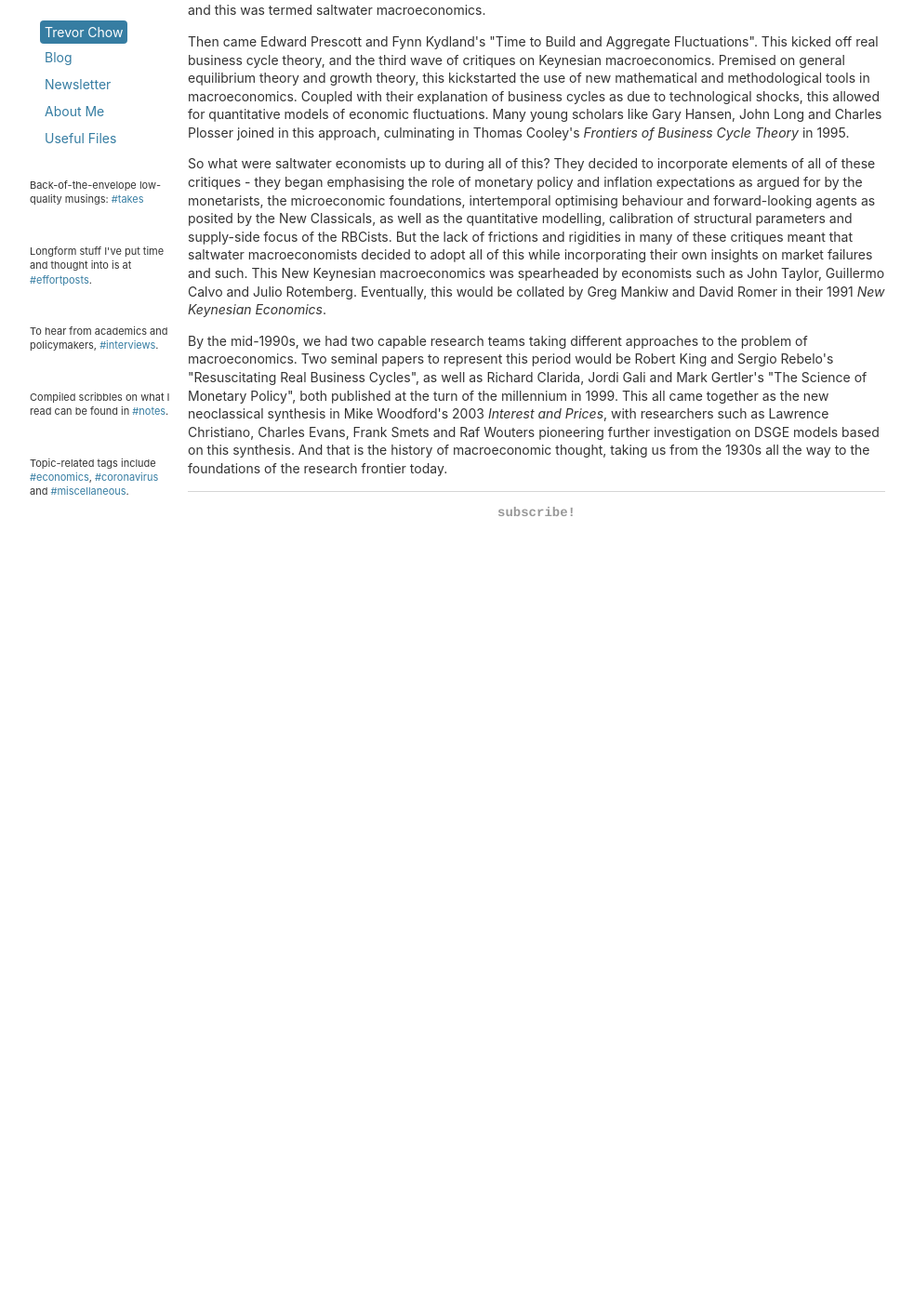
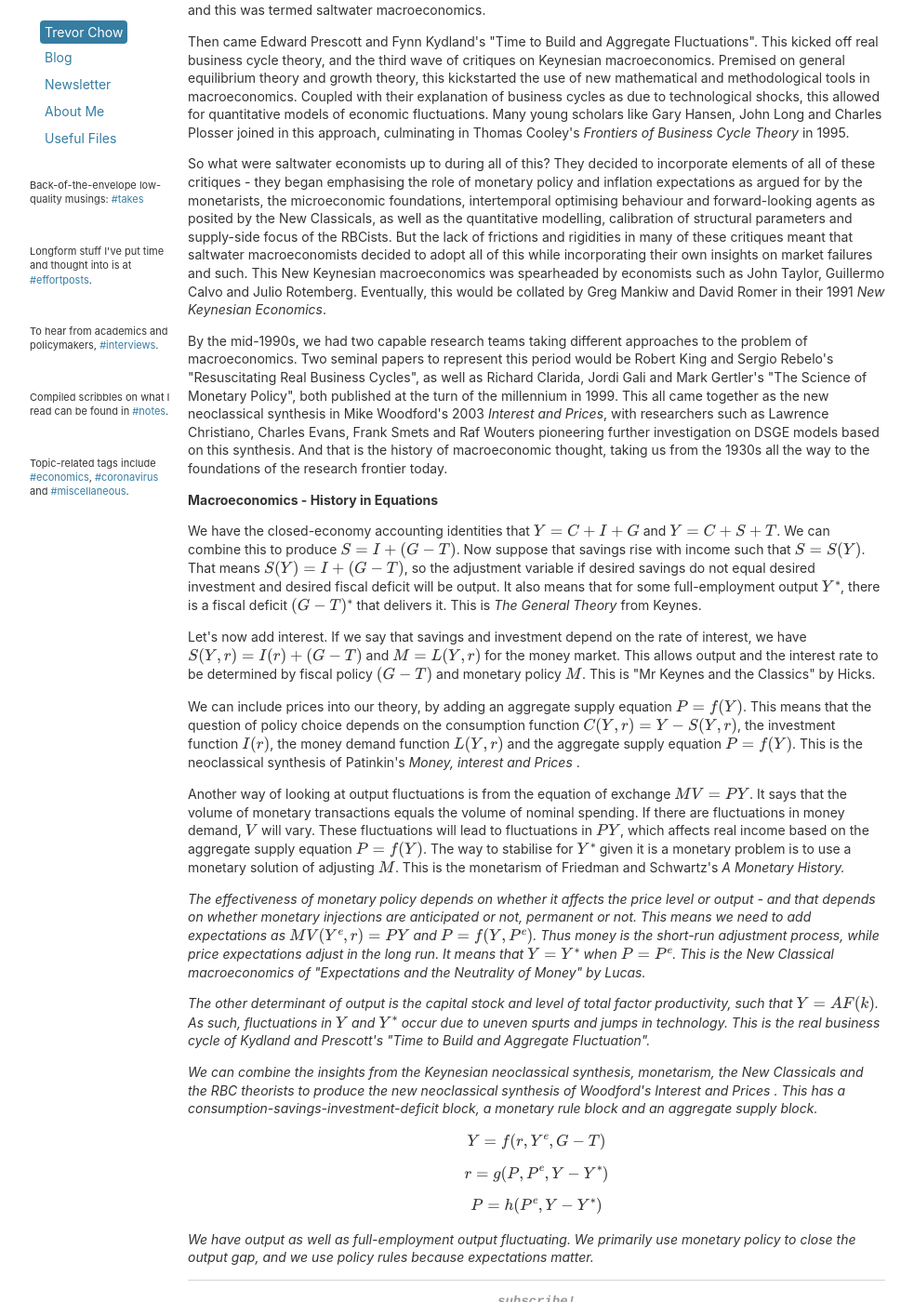
Before and after one commit to tmychow/tmychow.github.io, a Jekyll site: the page built from whereistand/index.html, in a window 1280 px wide and 1400 px high, scrolled down 3444 px. Shown: the whole window at 93% size, without its empty margins (28-1011 px from the left). Built offline with Jekyll 4.4.1, drawn with Linux system fonts in a browser that asks for light colours; formulas are drawn with MathJax 3; before the commit the page ends 4017 px from its top, so only the background shows below that.

Commit message:
Update index.html

```diff
--- a/whereistand/index.html
+++ b/whereistand/index.html
@@ -53,4 +53,13 @@ title: Where I Stand
 	<p> Then came Edward Prescott and Fynn Kydland's "Time to Build and Aggregate Fluctuations". This kicked off real business cycle theory, and the third wave of critiques on Keynesian macroeconomics. Premised on general equilibrium theory and growth theory, this kickstarted the use of new mathematical and methodological tools in macroeconomics. Coupled with their explanation of business cycles as due to technological shocks, this allowed for quantitative models of economic fluctuations. Many young scholars like Gary Hansen, John Long and Charles Plosser joined in this approach, culminating in Thomas Cooley's <i>Frontiers of Business Cycle Theory</i> in 1995. </p>
 	<p> So what were saltwater economists up to during all of this? They decided to incorporate elements of all of these critiques - they began emphasising the role of monetary policy and inflation expectations as argued for by the monetarists, the microeconomic foundations, intertemporal optimising behaviour and forward-looking agents as posited by the New Classicals, as well as the quantitative modelling, calibration of structural parameters and supply-side focus of the RBCists. But the lack of frictions and rigidities in many of these critiques meant that saltwater macroeconomists decided to adopt all of this while incorporating their own insights on market failures and such. This New Keynesian macroeconomics was spearheaded by economists such as John Taylor, Guillermo Calvo and Julio Rotemberg. Eventually, this would be collated by Greg Mankiw and David Romer in their 1991 <i>New Keynesian Economics</i>. </p>
 	<p> By the mid-1990s, we had two capable research teams taking different approaches to the problem of macroeconomics. Two seminal papers to represent this period would be Robert King and Sergio Rebelo's "Resuscitating Real Business Cycles", as well as Richard Clarida, Jordi Gali and Mark Gertler's "The Science of Monetary Policy", both published at the turn of the millennium in 1999. This all came together as the new neoclassical synthesis in Mike Woodford's 2003 <i>Interest and Prices</i>, with researchers such as Lawrence Christiano, Charles Evans, Frank Smets and Raf Wouters pioneering further investigation on DSGE models based on this synthesis. And that is the history of macroeconomic thought, taking us from the 1930s all the way to the foundations of the research frontier today. </p>
+
+	<p><strong>Macroeconomics - History in Equations</strong></p>
+	<p> We have the closed-economy accounting identities that \( Y= C+ I + G \) and \( Y= C+ S + T \). We can combine this to produce \( S = I + (G - T) \). Now suppose that savings rise with income such that \( S = S(Y) \). That means \( S(Y) = I + (G - T) \), so the adjustment variable if desired savings do not equal desired investment and desired fiscal deficit will be output. It also means that for some full-employment output \( Y^* \), there is a fiscal deficit \( (G-T)^* \) that delivers it. This is <i>The General Theory</i> from Keynes. </p>
+	<p> Let's now add interest. If we say that savings and investment depend on the rate of interest, we have \( S(Y,r) = I(r) + (G-T) \) and \( M = L(Y,r) \) for the money market. This allows output and the interest rate to be determined by fiscal policy \( (G-T) \) and monetary policy \( M \). This is "Mr Keynes and the Classics" by Hicks. </p>
+	<p> We can include prices into our theory, by adding an aggregate supply equation \( P = f(Y) \). This means that the question of policy choice depends on the consumption function \( C(Y,r)= Y - S(Y,r) \), the investment function \( I(r) \), the money demand function \( L(Y,r) \) and the aggregate supply equation \( P = f(Y) \). This is the neoclassical synthesis of Patinkin's <i> Money, interest and Prices </i>. </p>
+	<p> Another way of looking at output fluctuations is from the equation of exchange \( MV=PY \). It says that the volume of monetary transactions equals the volume of nominal spending. If there are fluctuations in money demand, \( V \) will vary. These fluctuations will lead to fluctuations in \( PY \), which affects real income based on the aggregate supply equation \( P=f(Y) \). The way to stabilise for \( Y^*\) given it is a monetary problem is to use a monetary solution of adjusting \( M \). This is the monetarism of Friedman and Schwartz's <i> A Monetary History<i/>. </p>
+	<p> The effectiveness of monetary policy depends on whether it affects the price level or output - and that depends on whether monetary injections are anticipated or not, permanent or not. This means we need to add expectations as \( MV(Y^e,r)=PY \) and \( P=f(Y,P^e) \). Thus money is the short-run adjustment process, while price expectations adjust in the long run. It means that \( Y=Y^* \) when \( P=P^e \). This is the New Classical macroeconomics of "Expectations and the Neutrality of Money" by Lucas. </p>
+	<p> The other determinant of output is the capital stock and level of total factor productivity, such that \( Y = A F(k) \). As such, fluctuations in \( Y \) and \( Y^* \) occur due to uneven spurts and jumps in technology. This is the real business cycle of Kydland and Prescott's "Time to Build and Aggregate Fluctuation". </p>
+	<p> We can combine the insights from the Keynesian neoclassical synthesis, monetarism, the New Classicals and the RBC theorists to produce the new neoclassical synthesis of Woodford's <i> Interest and Prices </i>. This has a consumption-savings-investment-deficit block, a monetary rule block and an aggregate supply block. \[ Y = f(r,Y^e,G-T) \] \[ r = g(P, P^e, Y-Y^*) \] \[ P = h(P^e, Y-Y^*) \] We have output as well as full-employment output fluctuating. We primarily use monetary policy to close the output gap, and we use policy rules because expectations matter. </p>
 </div><!-- /.blurb -->
```
